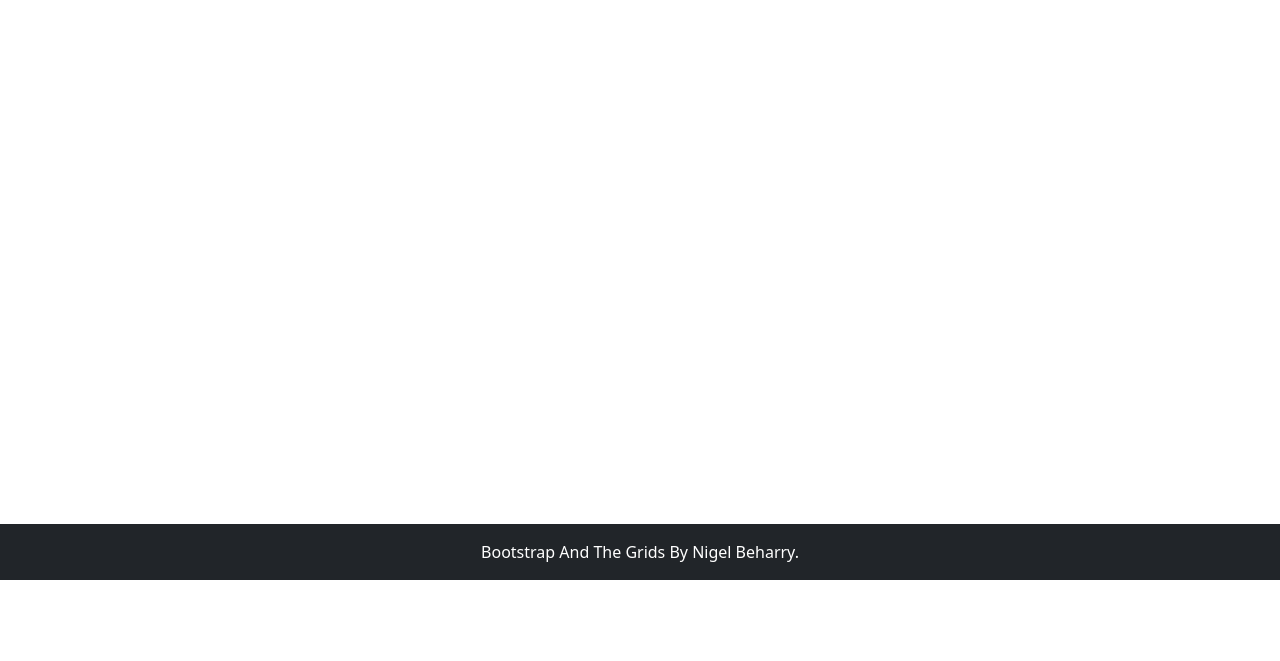
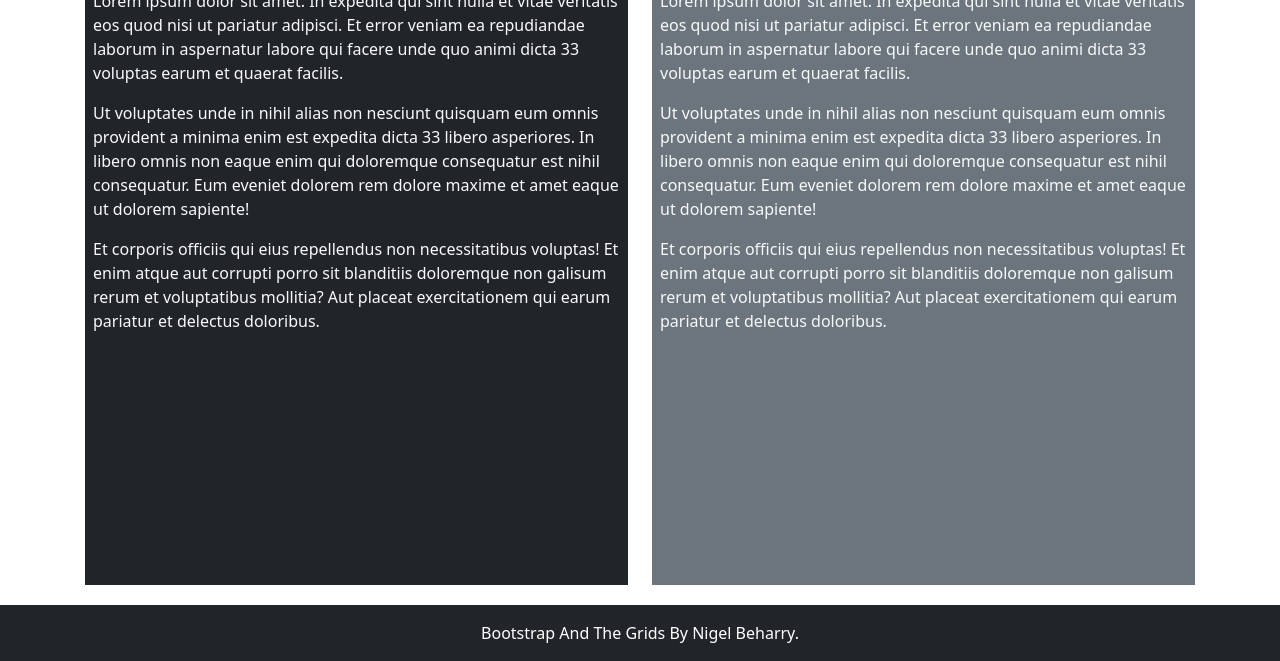
Before and after one commit to NigelBeharry/BootStrapAndTheGrids, a plain HTML site: page Grid1.html in a window 1280 px wide. Shown: the part 220-881 px from the top of the page. Before the commit the page ends 800 px from the top, so only its background shows below. Drawn offline with nearby package versions, Linux system fonts and the light colour scheme; a web font is replaced by a local one.

Commit message:
Complete Grid1

```diff
--- a/Grid1.html
+++ b/Grid1.html
@@ -12,12 +12,9 @@
     integrity="sha384-KyZXEAg3QhqLMpG8r+8fhAXLRk2vvoC2f3B09zVXn8CA5QIVfZOJ3BCsw2P0p/We" crossorigin="anonymous">
   <link rel="stylesheet" href="https://use.typekit.net/mhj5wdi.css">
   <link rel="stylesheet" href="/css/site.css">
-
-
 </head>
 
 <body class="d-flex flex-column h-100">
-
   <nav class="navbar navbar-expand-md navbar-dark fixed-top bg-dark">
     <div class="container-fluid">
       <a class="navbar-brand" href="#">Bootstrap Grids</a>
@@ -61,10 +58,38 @@
       </div>
     </div>
   </nav>
-
   <main class="flex-shrink-0">
-    <div class="container">
-
+    <div class="container h-100 minHeight">
+      <div class="row row-cols-1 row-cols-md-2 gy-2 h-100">
+        <div class="col">
+          <div class="bg-dark text-light h-100 p-2">
+            <h1>COL ONE</h1>
+            <p>Lorem ipsum dolor sit amet. In expedita qui sint nulla et vitae veritatis eos quod  nisi ut pariatur
+              adipisci. Et error veniam ea repudiandae laborum in aspernatur labore qui facere unde quo animi dicta 33
+              voluptas earum et quaerat facilis. </p>
+            <p>Ut voluptates unde in nihil alias non nesciunt quisquam eum omnis provident a minima enim est expedita
+              dicta 33 libero asperiores. In libero omnis non eaque enim qui doloremque consequatur est nihil
+              consequatur. Eum eveniet dolorem rem dolore maxime et amet eaque ut dolorem sapiente! </p>
+            <p>Et corporis officiis qui eius repellendus non necessitatibus voluptas! Et enim atque aut corrupti porro
+              sit blanditiis doloremque non galisum rerum et voluptatibus mollitia? Aut placeat exercitationem qui earum
+              pariatur et delectus doloribus. </p>
+          </div>
+        </div>
+        <div class="col h-100">
+          <div class="bg-secondary text-light h-100 p-2">
+            <h1>COL TWO</h1>
+            <p>Lorem ipsum dolor sit amet. In expedita qui sint nulla et vitae veritatis eos quod nisi ut pariatur
+              adipisci. Et error veniam ea repudiandae laborum in aspernatur labore qui facere unde quo animi dicta 33
+              voluptas earum et quaerat facilis. </p>
+            <p>Ut voluptates unde in nihil alias non nesciunt quisquam eum omnis provident a minima enim est expedita
+              dicta 33 libero asperiores. In libero omnis non eaque enim qui doloremque consequatur est nihil
+              consequatur. Eum eveniet dolorem rem dolore maxime et amet eaque ut dolorem sapiente! </p>
+            <p>Et corporis officiis qui eius repellendus non necessitatibus voluptas! Et enim atque aut corrupti porro
+              sit blanditiis doloremque non galisum rerum et voluptatibus mollitia? Aut placeat exercitationem qui earum
+              pariatur et delectus doloribus. </p>
+          </div>
+        </div>
+      </div>
     </div>
   </main>
   <footer class="footer mt-auto py-3 bg-dark sticky-footer">
```
